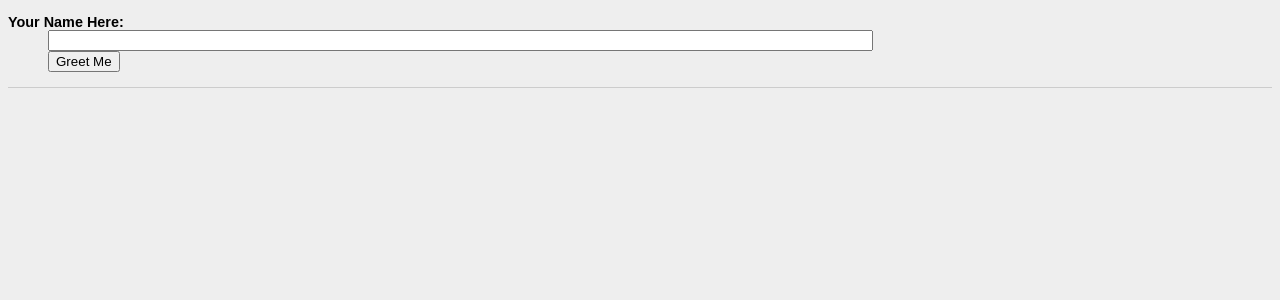
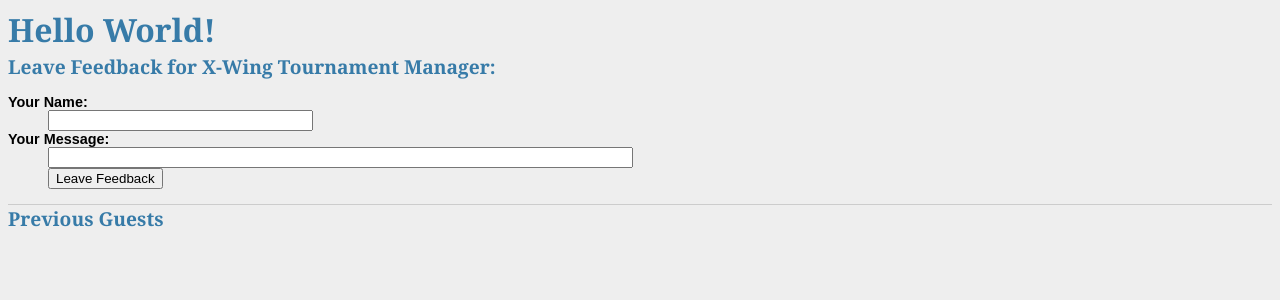
Before and after one commit to MightyAx/xwing-flask, a Flask app: page / in a window 1280 px wide. Shown: the top 300 px of the page. Run offline with Flask 2, Linux system fonts and the light colour scheme.

Commit message:
Structure to take input

```diff
--- a/hello.py
+++ b/hello.py
@@ -4,9 +4,11 @@
 
 @app.route('/')
 @app.route('/<username>')
-def hello(username=None):
-    return render_template('hello.html', name=username)
+def hello(username='World'):
+#To-do:get list of greetings from database
+  return render_template('hello.html', name=username)
 
 @app.route('/shoutout', methods=['POST'])
-def shout_out():
+def post_greeting():
+#To-do: Save to database.
   return redirect(url_for('hello', username=request.form['name']))
--- a/templates/hello.html
+++ b/templates/hello.html
@@ -1,14 +1,17 @@
 <!doctype html>
-<title>Hello from X-Wing</title>
+<title>X-Wing Tournament Manager Guest Book</title>
 <link rel="stylesheet" type="text/css" href="{{ url_for('static', filename='style.css') }}">
 {% if name %}
   <h1>Hello {{ name }}!</h1>
-{% else %}
-  <form action="{{ url_for('shout_out') }}" method="post" class="add-entry">
+{% endif %}
+  <h2>Leave Feedback for X-Wing Tournament Manager:</h2>
+  <form action="{{ url_for('post_greeting') }}" method="post" class="add-entry">
     <dl>
-      <dt>Your Name Here:</dt>
-      <dd><input type="text" size="100" name="name"></dd>
-      <dd><input type="submit" value="Greet Me"></dd>
+      <dt>Your Name:</dt>
+      <dd><input type="text" size="30" name="name"></dd>
+      <dt>Your Message:</dt>
+      <dd><input type="text" size="70" name="message"></dd>
+      <dd><input type="submit" value="Leave Feedback"></dd>
     </dl>
   </form>
-{% endif %}
+  <h2>Previous Guests</h2>
```
